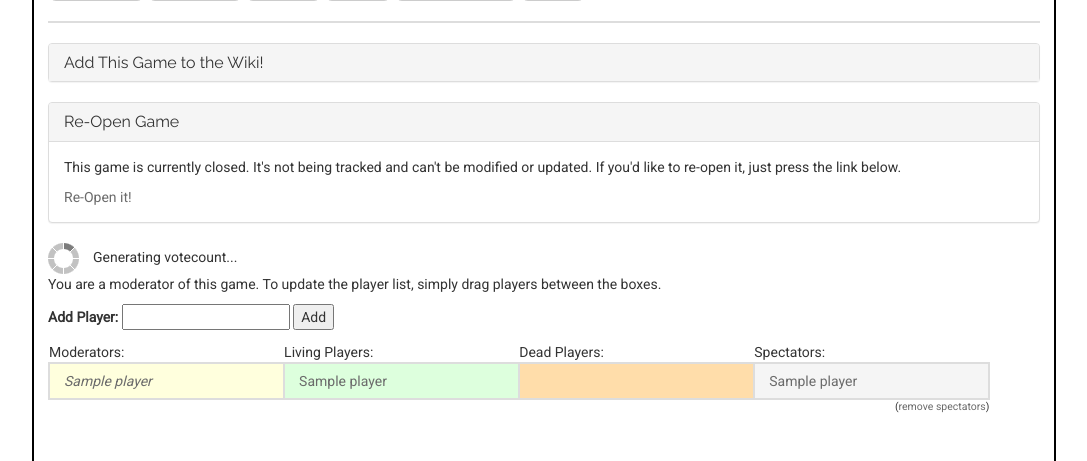
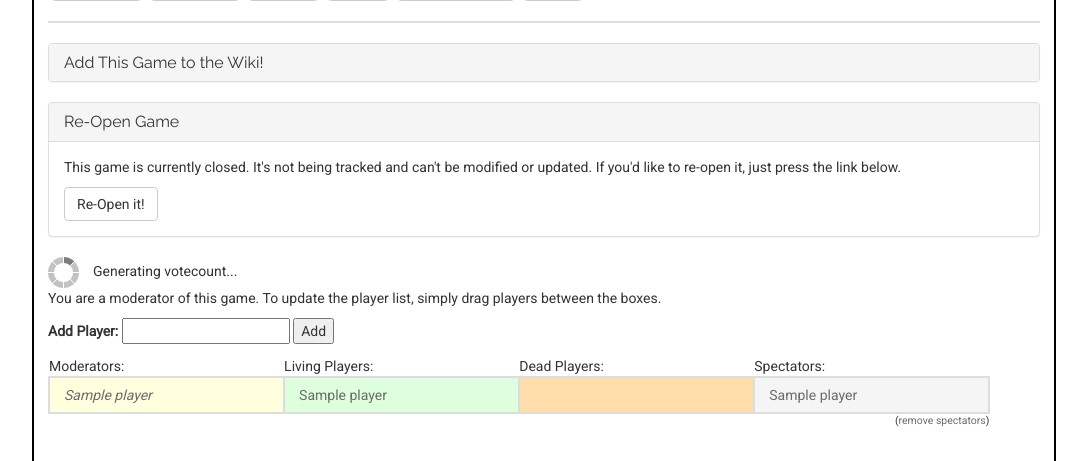
Before and after one commit to aletson/votefinder-web, a Django app: template votefinder/main/templates/game.html in a window 1280 px wide, after a click on "Re-Open Game". Shown: the part 401-862 px from the top of the page, without its empty margins (96-1183 px from the left). Run offline with Django 3.2, Linux system fonts and the light colour scheme; tables that the repository leaves empty hold one stand-in row (values such as "Sample post"); the template is opened without the code that fills it: values that come from a table or form of the project are taken from there, most other values are stand-ins (such as "Sample title", 1, 10 or a date in 2020); some libraries are stand-ins or nearby versions.

Commit message:
Update game.html

```diff
--- a/votefinder/main/templates/game.html
+++ b/votefinder/main/templates/game.html
@@ -256,7 +256,7 @@
                             <p>This game is currently closed. It's not being tracked and can't be modified or updated.
                                 If you'd like
                                 to re-open it, just press the link below.</p>
-                            <a href="/reopen_game/{{ game.id }}" class="button">Re-Open it!</a>
+                            <a href="/reopen_game/{{ game.id }}" class="button btn btn-default">Re-Open it!</a>
                         </div>
                 </div>
                 </div>
@@ -306,7 +306,7 @@
                 </select>
 
                 <br/>
-                <button type="button" id="submitNewDeadline" class="button">Set!</button>
+                <button type="button" id="submitNewDeadline" class="button btn btn-default">Set!</button>
                 <span id="deadlineStatus"></span>
 
             </div>
@@ -333,7 +333,7 @@
                 distribute roles or
                 night results or really anything else.<p>
 
-                <a href="/sendpms/{{ game.slug }}">Click here to access the PM page.</a>
+                <a href="/sendpms/{{ game.slug }}" class="btn btn-default">Access PMs</a>
             </div>
         </div>
     </div>
@@ -352,23 +352,23 @@
         <div id="moderator-game-options-collapse" class="panel-collapse collapse in" role="tabpanel" aria-labelledby="moderator-game-options-heading">
             <div class="panel-body">
                 {% if game.post_lynches %}
-                Posting of lynches is enabled.  Votefinder will post in the thread when it sees a lynch
+                Posting of executions is enabled.  Votefinder will post in the thread when it sees a majority-vote execution
                 happen.
-                <a href="/post_lynches/{{ game.id }}/off">Click here to disable it</a>.
+                <a href="/post_lynches/{{ game.id }}/off" class="btn btn-default">Disable</a>
                 {% else %}
-                Posting of lynches is disabled.  Votefinder will NOT post in the thread when it sees a
-                lynch happen.
-                <a href="/post_lynches/{{ game.id }}/on">Click here to enable it</a>.
+                Posting of executions is disabled.  Votefinder will NOT post in the thread when it sees a
+                majority-vote execution happen.
+                <a href="/post_lynches/{{ game.id }}/on" class="btn btn-default">Enable</a>
                 {% endif %}
                 <br/><br/>
                 {% if game.ecco_mode %}
                 Ecco Mode is enabled. Votefinder will not process votes of players who are already
                 voting.
-                <a href="/ecco_mode/{{ game.id }}/off">Click here to disable it</a>.
+                <a href="/ecco_mode/{{ game.id }}/off" class="btn btn-default">Disable</a>
                 {% else %}
                 Ecco Mode is disabled. Votefinder will automatically change votes of players already
                 voting.
-                <a href="/ecco_mode/{{ game.id }}/on">Click here to enable it</a>.
+                <a href="/ecco_mode/{{ game.id }}/on" class="btn btn-default">Enable</a>
                 {% endif %}
             </div>
         </div>
@@ -396,7 +396,7 @@
                     ){% endifnotequal %}</option>
                 {% endfor %}
             </select>
-                <button type="button" id="submitTemplate" class="button">Change!</button>
+                <button type="button" id="submitTemplate" class="button btn btn-default">Change!</button>
             </div>
         </div>
     </div>
@@ -422,7 +422,7 @@
                         </tr>
                         <tr>
                             <td colspan="2" align="right"><input type="submit" value="Add Comment"
-                                                                 id="submitAddComment" class="button"/></td>
+                                                                 id="submitAddComment" class="button btn btn-default"/></td>
                         </tr>
                     </table>
                 </form>
@@ -447,7 +447,8 @@
 
                 <label for="dayNumber">Day number:
                     <input type="text" id="dayNumber" maxlength="2" size="2" value="{{ nextDay }}">
-                    <button type="button" id="submitNewDay" class="button">Begins Now!</button>
+                    <button type="button" id="submitNewDay" class="button btn btn-default">Begins Now!</button>
+                    <!-- TODO input group -->
                     <span id="newDayStatus"></span></label>
             </div>
         </div>
@@ -497,7 +498,7 @@
                         {{ p.player|safe }}</option>
                     {% endfor %}
                 </select>
-                <button type="button" class="button" id="submitAddVote">Go</button>
+                <button type="button" class="button btn btn-default" id="submitAddVote">Go</button>
             </div>
         </div>
     </div>
@@ -540,7 +541,7 @@
                     </tr>
                     <tr>
                         <td colspan="2" align="right">
-                            <button type="button" id="submitReplacePlayer" class="button">Go!</button>
+                            <button type="button" id="submitReplacePlayer" class="button btn btn-default">Go!</button>
                         </td>
                     </tr>
                 </table>
@@ -565,7 +566,7 @@
                     page, and will prevent
                     anyone from refreshing the votecount.</p>
 
-                <a href="/close_game/{{ game.id }}" class="button">Close Game!</a>
+                <a href="/close_game/{{ game.id }}" class="button btn btn-default">Close Game!</a>
             </div>
         </div>
     </div>
```
